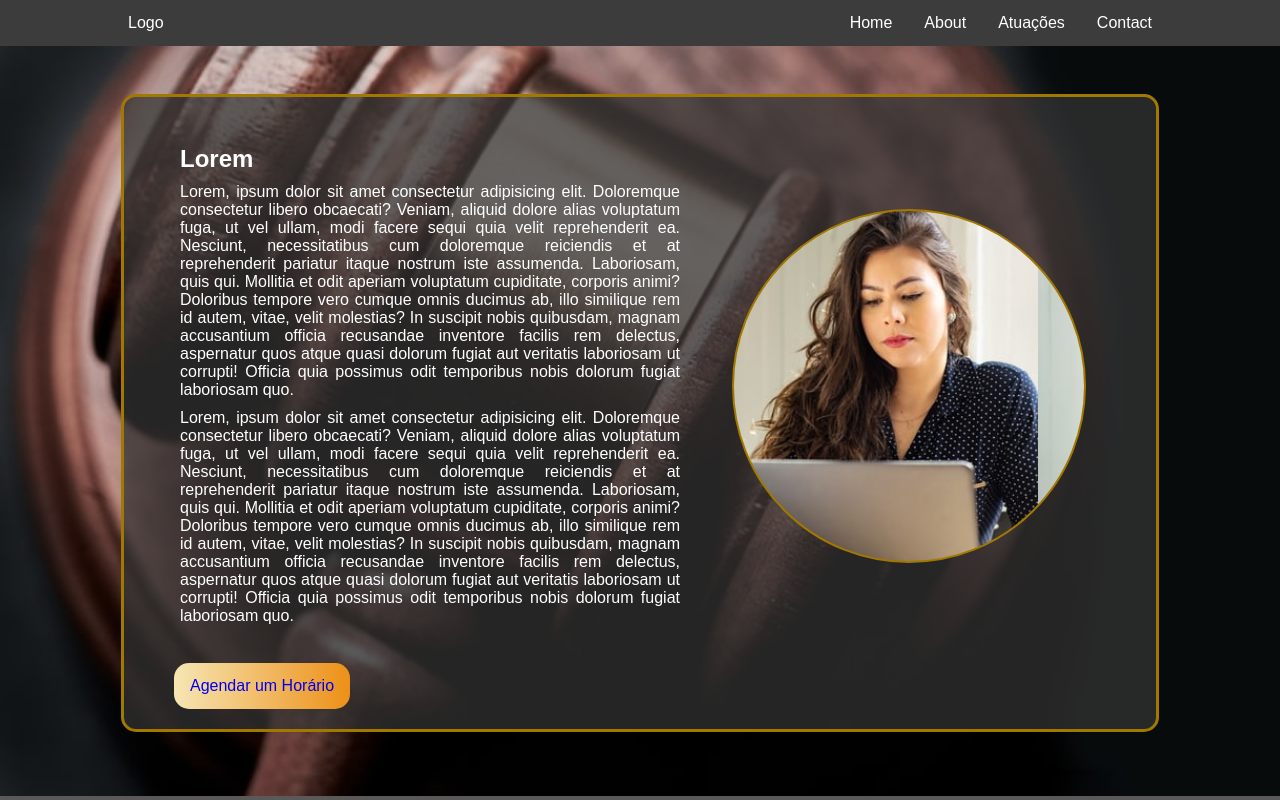
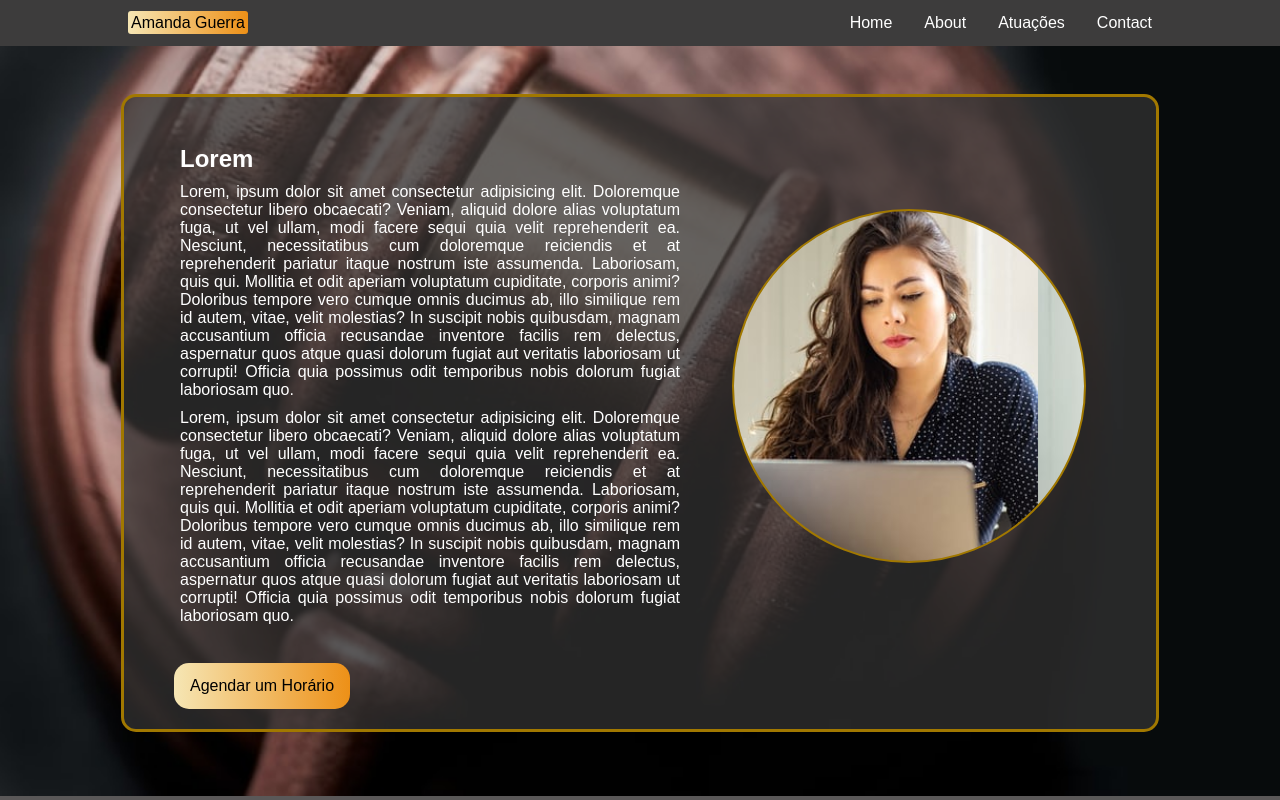
Before and after one commit to julioguerradev/amanda--guerra-advocacia, a plain HTML site: page index.html in a window 1280 px wide. Drawn offline with Linux system fonts and the light colour scheme.

Commit message:
Home Section Realy End

```diff
--- a/assets/style.css
+++ b/assets/style.css
@@ -43,6 +43,16 @@ header{
     float: left;
     margin-left: 7rem;
 }
+.logo span{
+    padding: 3px;
+    border-radius: 3px;
+    background: var(--button-gradient-color);
+    color: black;
+}
+.logo span:hover{
+    box-shadow: 5px 10px 18px #888888;
+    transform: translateY(-2px);
+}
 /*_____________________________________Styling Header_____________________________________*/
 .Home{
     background: url(./images/background1.jpg);
@@ -71,7 +81,6 @@ header{
 
     color: white;
     text-align: justify;
-    transition: 2s;
 }
 .text-box h2, p{
     padding-bottom: 10px;
@@ -85,10 +94,14 @@ header{
     border-radius: 15px;
 
     background: var(--button-gradient-color);
-    transition: 2s;
+    color: black;
 }
 .button a:hover{
     background: var(--button-gradient-reverse-color);
+    box-shadow: 5px 10px 18px #888888;
+
+    transition: 0.8s;
+    transform: translateY(-2px);
 }
 .circle{
     width: 350px;
@@ -102,5 +115,4 @@ header{
     background: url(./images/female-lawyer.jpg);
     background-position: 19rem;
     background-size: cover;
-    transition: 0.8s;
 }
--- a/index.html
+++ b/index.html
@@ -11,7 +11,7 @@
 </head>
 <body>
     <header>
-        <a class="logo" href="">Logo</a>
+        <a class="logo" href=""><span>Amanda Guerra</span></a>
         <div class="topnav">
             <a href="#contact">Contact</a>
             <a href="#ocupation">Atuações</a>
```
